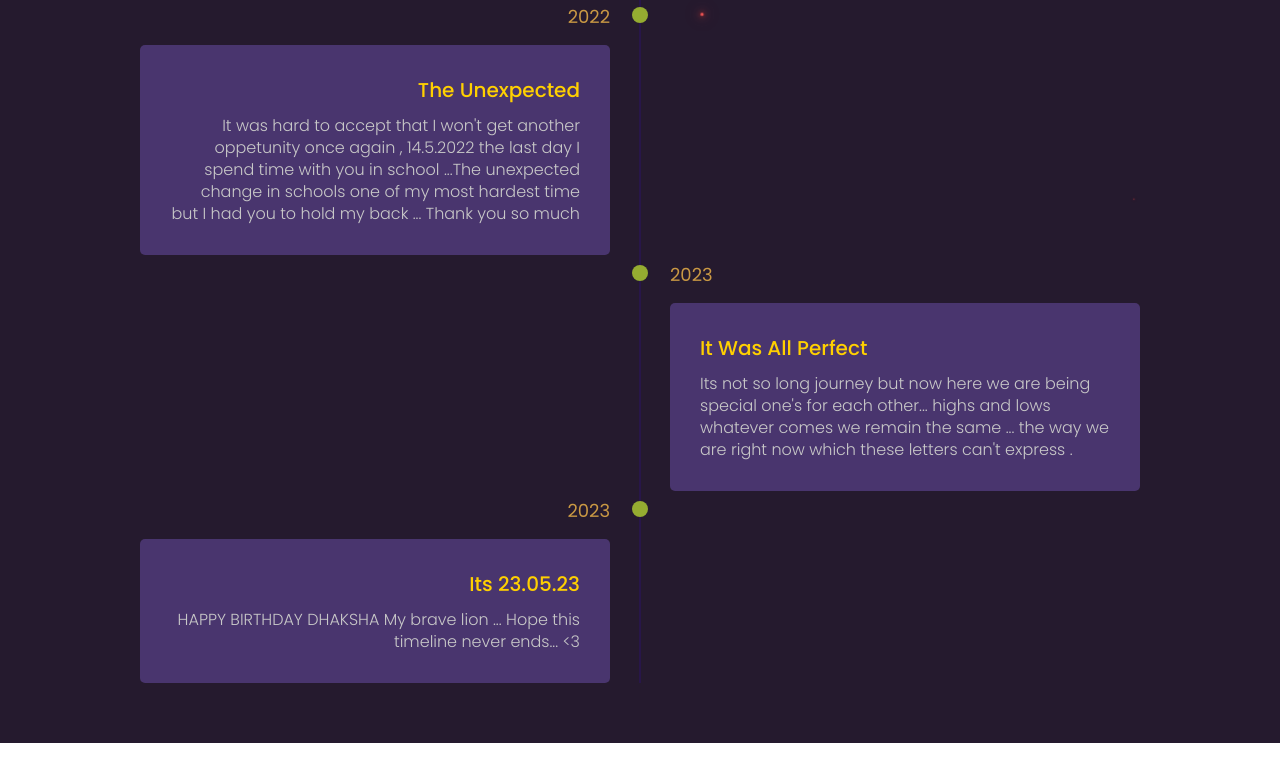
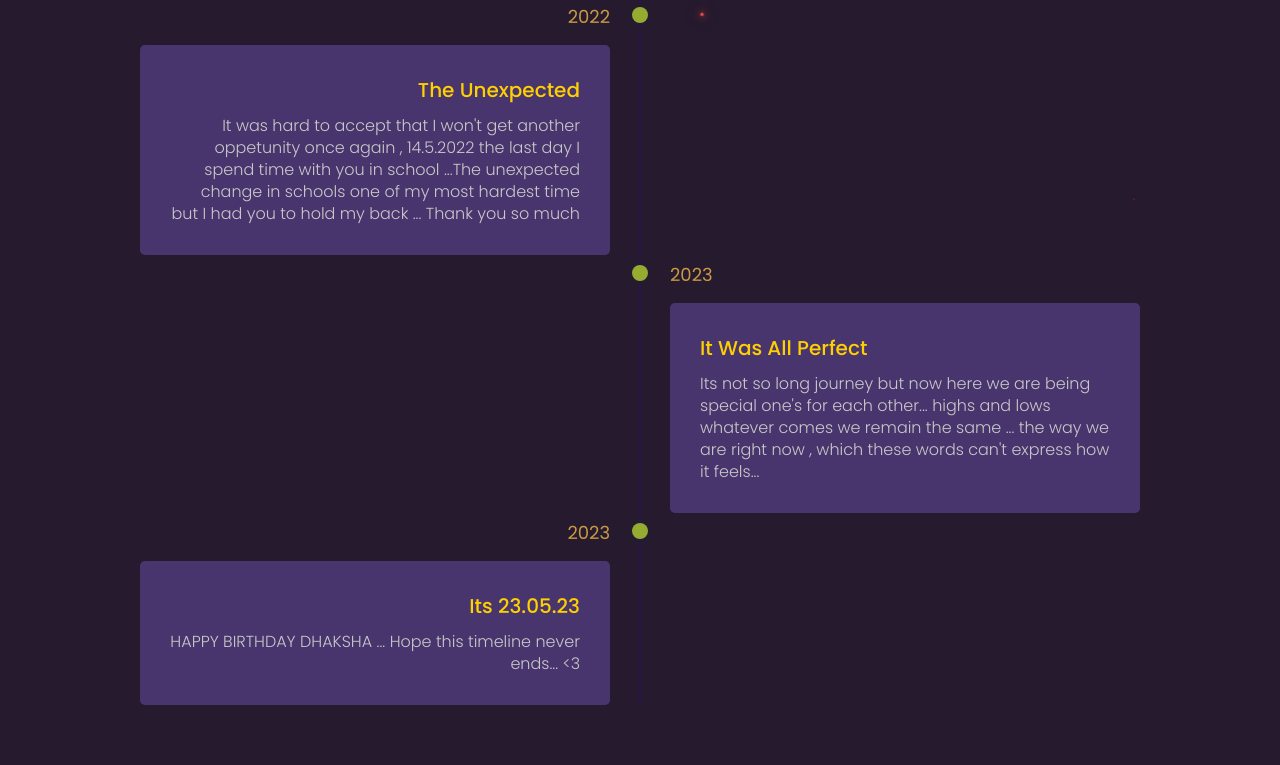
Before and after one commit to Ialone12030/The-memories, a plain HTML site: page index.html in a window 1280 px wide. Shown: the part 1573-2338 px from the top of the page. Before the commit the page ends 2316 px from the top, so only its background shows below. Drawn offline with Linux system fonts and the light colour scheme.

Commit message:
index.html

```diff
--- a/index.html
+++ b/index.html
@@ -127,7 +127,7 @@
 			<div class="timeline-date">2023</div>
 			<div class="timeline-content">
 				<h3>It was all perfect</h3>
-				<p> Its not so long journey but now here we are being special one's for each other... highs and lows whatever comes we remain the same ... the way we are right now which these letters can't express . </p>
+				<p> Its not so long journey but now here we are being special one's for each other... highs and lows whatever comes we remain the same ... the way we are right now , which these words can't express how it feels... </p>
 			</div>
 		</div>
 		<div class="timeline-item">
@@ -135,7 +135,7 @@
 			<div class="timeline-date">2023</div>
 			<div class="timeline-content">
 				<h3>Its 23.05.23</h3>
-				<p> HAPPY BIRTHDAY DHAKSHA My brave lion ... Hope this timeline never ends...	<3  </p>
+				<p> HAPPY BIRTHDAY DHAKSHA ... Hope this timeline never ends...	<3  </p>
 			</div>
 		</div>
 
```
